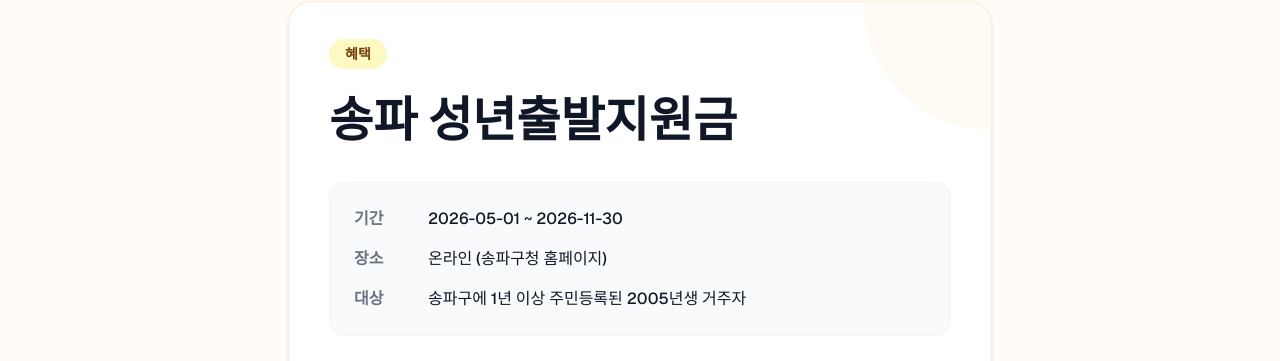
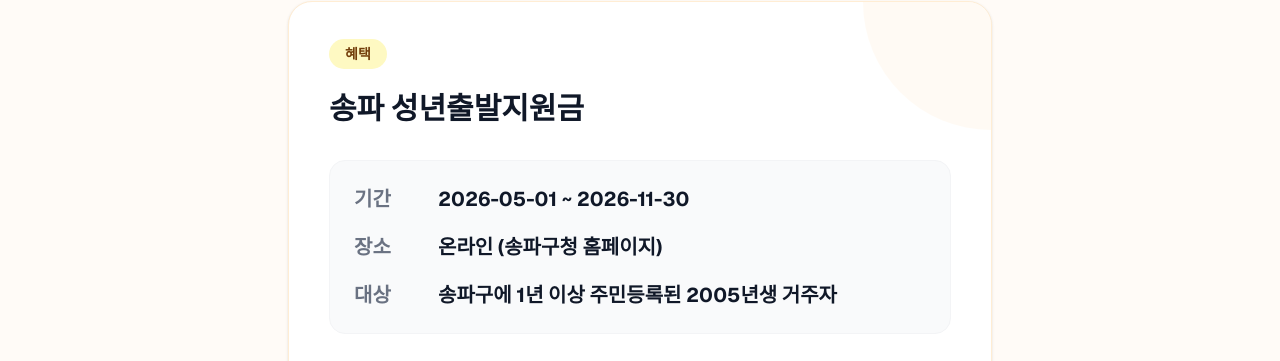
Before and after one commit to shomia-biz/vibe-local-info, a Next.js app: page /detail/benefits/1 in a window 1280 px wide. Shown: the part 180-541 px from the top of the page. Built offline with nearby package versions, Linux system fonts and the light colour scheme; no server answers.

Commit message:
design: 상세 페이지 제목 및 핵심 정보 폰트 크기 조정

```diff
--- a/src/app/detail/[type]/[id]/page.tsx
+++ b/src/app/detail/[type]/[id]/page.tsx
@@ -71,26 +71,26 @@ export default async function DetailPage({ params }: { params: Promise<{ type: s
             </span>
           </div>
 
-          <h1 className="text-3xl sm:text-4xl lg:text-5xl font-extrabold text-gray-900 mb-8 leading-tight relative z-10 break-keep">
+          <h1 className="text-2xl sm:text-3xl lg:text-3xl font-extrabold text-gray-900 mb-8 leading-tight relative z-10 break-keep">
             {itemData.name}
           </h1>
 
           {/* 핵심 정보 요약 박스 (회색 배경) */}
-          <div className="bg-gray-50 rounded-2xl p-6 mb-10 space-y-4 border border-gray-100">
+          <div className="bg-gray-50 rounded-2xl p-6 mb-10 space-y-5 border border-gray-100">
             <div className="flex flex-col sm:flex-row sm:items-start gap-1 sm:gap-6">
-              <span className="text-gray-500 font-semibold min-w-[50px]">기간</span>
-              <span className="text-gray-900 font-medium">
+              <span className="text-gray-500 font-semibold min-w-[60px] text-lg sm:text-xl">기간</span>
+              <span className="text-gray-900 font-bold text-lg sm:text-xl">
                 {itemData.startDate === '상시' ? '상시 진행' : `${itemData.startDate} ~ ${itemData.endDate}`}
               </span>
             </div>
             <div className="flex flex-col sm:flex-row sm:items-start gap-1 sm:gap-6">
-              <span className="text-gray-500 font-semibold min-w-[50px]">장소</span>
-              <span className="text-gray-900 font-medium">{itemData.location}</span>
+              <span className="text-gray-500 font-semibold min-w-[60px] text-lg sm:text-xl">장소</span>
+              <span className="text-gray-900 font-bold text-lg sm:text-xl">{itemData.location}</span>
             </div>
             {itemData.target && (
               <div className="flex flex-col sm:flex-row sm:items-start gap-1 sm:gap-6">
-                <span className="text-gray-500 font-semibold min-w-[50px]">대상</span>
-                <span className="text-gray-900 font-medium">{itemData.target}</span>
+                <span className="text-gray-500 font-semibold min-w-[60px] text-lg sm:text-xl">대상</span>
+                <span className="text-gray-900 font-bold text-lg sm:text-xl">{itemData.target}</span>
               </div>
             )}
           </div>
```
